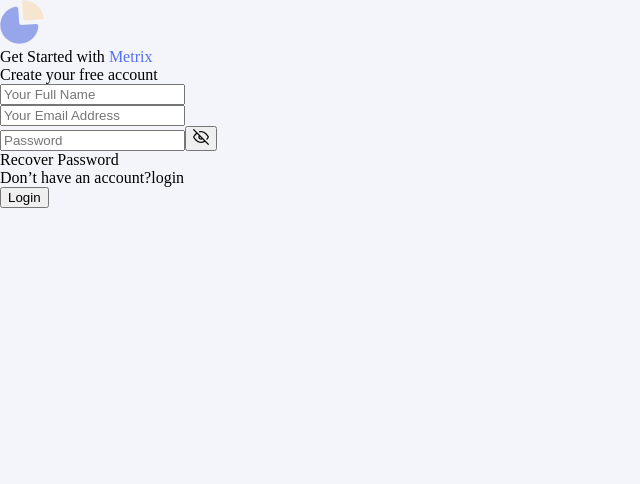
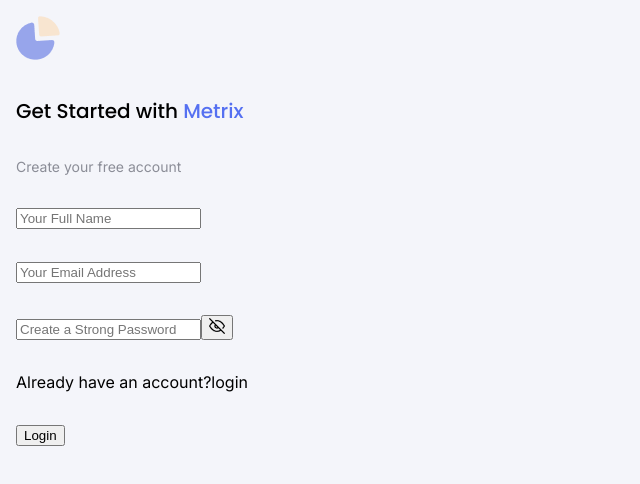
Before and after one commit to Yacineos/inventoryManager, an Angular app in the folder my-app/: page /auth/signUp in a window 1280 px wide. Shown: the top 484 px of the page, without its empty margins (0-640 px from the left). Built offline with nearby package versions, Linux system fonts and the light colour scheme.

Commit message:
slight change in the auth styling

```diff
--- a/my-app/src/app/app.component.css
+++ b/my-app/src/app/app.component.css
@@ -1,11 +1,3 @@
-html{
-    margin: 0;
-    width: 100%;
-    height: 100%;
-}
 body {
-    margin: 0;
-    width: 100%;
-    height: 100%;
     background-color: #F4F5FA;
 }
--- a/my-app/src/app/auth/auth.component.css
+++ b/my-app/src/app/auth/auth.component.css
@@ -1,14 +1,4 @@
-html{
-    margin: 0;
-    width: 100%;
-    height: 100%;
-}
-body{
-    margin: 0;
-    width: 100%;
-    height: 100%;
-    background-color: #F4F5FA;
-}
+
 a{
     cursor: pointer;
 }
--- a/my-app/src/app/auth/login/login.component.css
+++ b/my-app/src/app/auth/login/login.component.css
@@ -5,3 +5,11 @@
 .content{
     padding: 1rem;
 }
+.head{
+    font-family: var(--Head);
+    font-size: 20px;
+}
+.gray{
+    font-size: 14px;
+    color: var(--grey);
+}
--- a/my-app/src/app/auth/login/login.component.html
+++ b/my-app/src/app/auth/login/login.component.html
@@ -2,25 +2,12 @@
   <div class="content">
     <img src="../../assets/images/Graph.png" alt="inventory manager" />
   </div>
-  <div class="content">Welcome back!</div>
-  <div class="content">Login to your account</div>
+  <div class="content head" >Welcome back!</div>
+  <div class="content gray">Login to your account</div>
   <div class="content"><input type="email" placeholder="Email Address" /></div>
   <div class="content">
-    <input
-      type="text"
-      *ngIf="showPassword"
-      [(ngModel)]="password"
-      name="password"
-      placeholder="Password"
-    />
-    <input
-      type="password"
-      *ngIf="!showPassword"
-      [(ngModel)]="password"
-      name="password"
-      placeholder="Password"
-    />
-
+    <input type="text" *ngIf="showPassword" [(ngModel)]="password" name="password" placeholder="Password" />
+    <input type="password" *ngIf="!showPassword" [(ngModel)]="password" name="password" placeholder="Password" />
     <button (click)="showPassword = !showPassword">
       <img src="../../../assets/images/showHidePassword.png" alt="" />
     </button>
--- a/my-app/src/app/auth/sign-up/sign-up.component.css
+++ b/my-app/src/app/auth/sign-up/sign-up.component.css
@@ -0,0 +1,15 @@
+#container{
+    display: flex;
+    flex-direction: column;
+}
+.content{
+    padding: 1rem;
+}
+.head{
+    font-family: var(--Head);
+    font-size: 20px;
+}
+.gray{
+    font-size: 14px;
+    color: var(--grey);
+}
--- a/my-app/src/app/auth/sign-up/sign-up.component.html
+++ b/my-app/src/app/auth/sign-up/sign-up.component.html
@@ -1,15 +1,28 @@
 <div id="container">
-    <div class="content"><img src="../../assets/images/Graph.png" alt="inventory manager">
+    <div class="content">
+        <img src="../../assets/images/Graph.png" alt="inventory manager" />
     </div>
-    <div class="content" >Get Started with <span style="color: #5570F1;">Metrix</span></div>
-    <div class="content">Create your free account</div>
-    <div class="content"><input type="text" name="userName" placeholder="Your Full Name"></div>
-    <div class="content"><input type="email" placeholder="Your Email Address"></div>
+    <div class="content head">
+        Get Started with <span style="color: #5570f1">Metrix</span>
+    </div>
+    <div class="content gray">Create your free account</div>
     <div class="content">
-        <input type="text" *ngIf="showPassword" [(ngModel)]="password" name="password" placeholder="Password"  autocomplete="off">
-        <input type="password" *ngIf="!showPassword" [(ngModel)]="password" name="password" placeholder="Password"  autocomplete="off">
-        <button (click)="showPassword = !showPassword"> <img src="../../../assets/images/showHidePassword.png" alt=""></button></div>
-    <div class="content">Recover Password</div>
-    <div class="content">Don’t have an account?<a (click)="toggleLogin.emit()">login</a></div>
+        <input type="text" name="userName" placeholder="Your Full Name" />
+    </div>
+    <div class="content">
+        <input type="email" placeholder="Your Email Address" />
+    </div>
+    <div class="content">
+        <input type="text" *ngIf="showPassword" [(ngModel)]="password" name="password"
+            placeholder="Create a Strong Password" />
+        <input type="password" *ngIf="!showPassword" [(ngModel)]="password" name="password"
+            placeholder="Create a Strong Password" />
+        <button (click)="showPassword = !showPassword">
+            <img src="../../../assets/images/showHidePassword.png" alt="" />
+        </button>
+    </div>
+    <div class="content">
+        Already have an account?<a (click)="toggleLogin.emit()">login</a>
+    </div>
     <div class="content"><button>Login</button></div>
 </div>
--- a/my-app/src/index.html
+++ b/my-app/src/index.html
@@ -6,6 +6,10 @@
   <base href="/">
   <meta name="viewport" content="width=device-width, initial-scale=1">
   <link rel="icon" type="image/x-icon" href="favicon.ico">
+  <link rel="preconnect" href="https://fonts.googleapis.com">
+  <link rel="preconnect" href="https://fonts.gstatic.com" crossorigin>
+  <link href="https://fonts.googleapis.com/css2?family=Inter&family=Poppins:wght@500&display=swap" rel="stylesheet">
+
 </head>
 <body>
   <app-root></app-root>
--- a/my-app/src/styles.css
+++ b/my-app/src/styles.css
@@ -1,7 +1,16 @@
+@import url('https://fonts.googleapis.com/css2?family=Inter&family=Poppins:wght@500&display=swap');
+:root {
+    --purple:#5570f1;
+    --white: #ffffff;
+    --grey: #8B8D97;
+    --Head: 'Poppins';
+    --text: 'Inter';
+  }
 html{
     margin: 0;
     width: 100%;
     height: 100%;
+    font-family: var(--text);
 }
 body {
     margin: 0;
```
